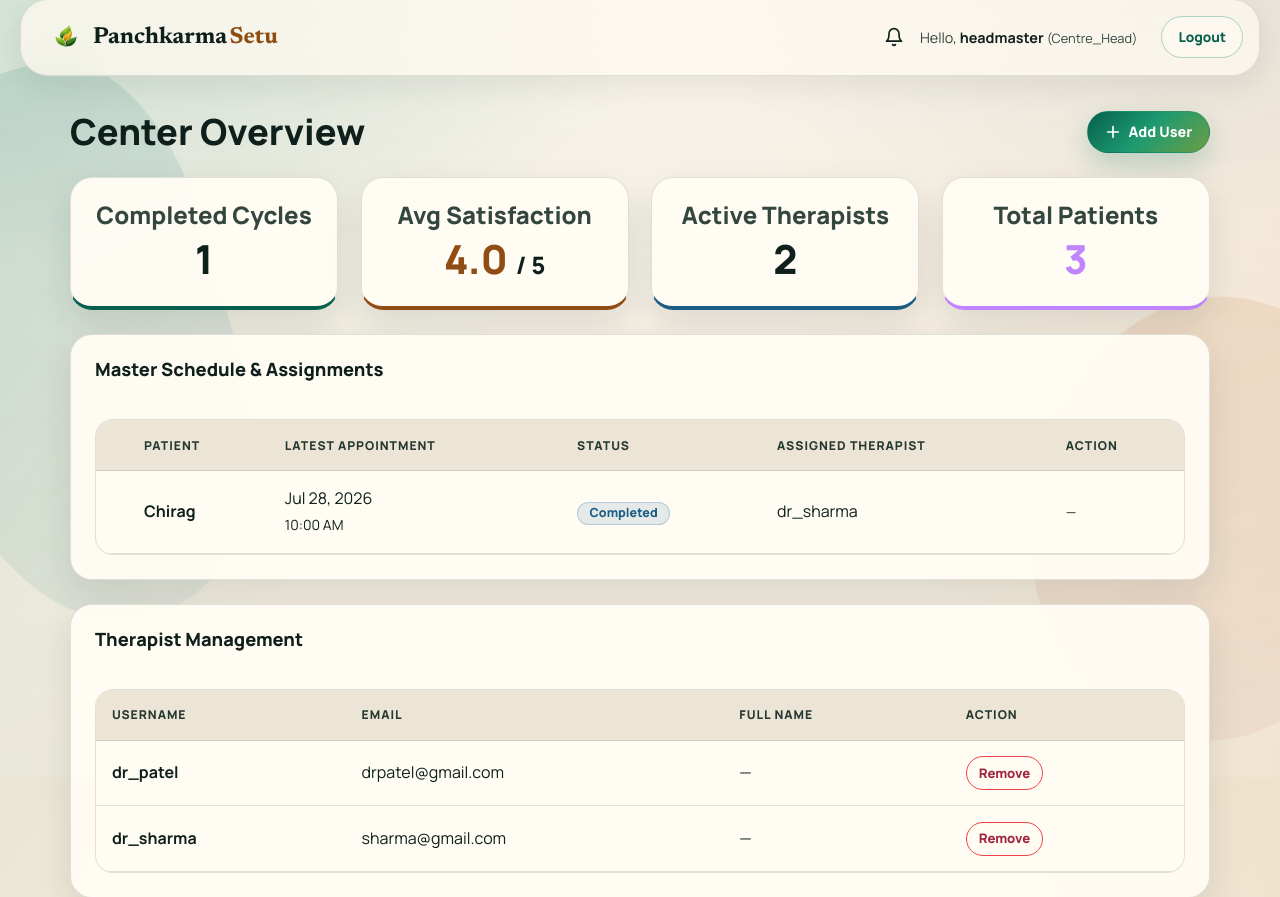
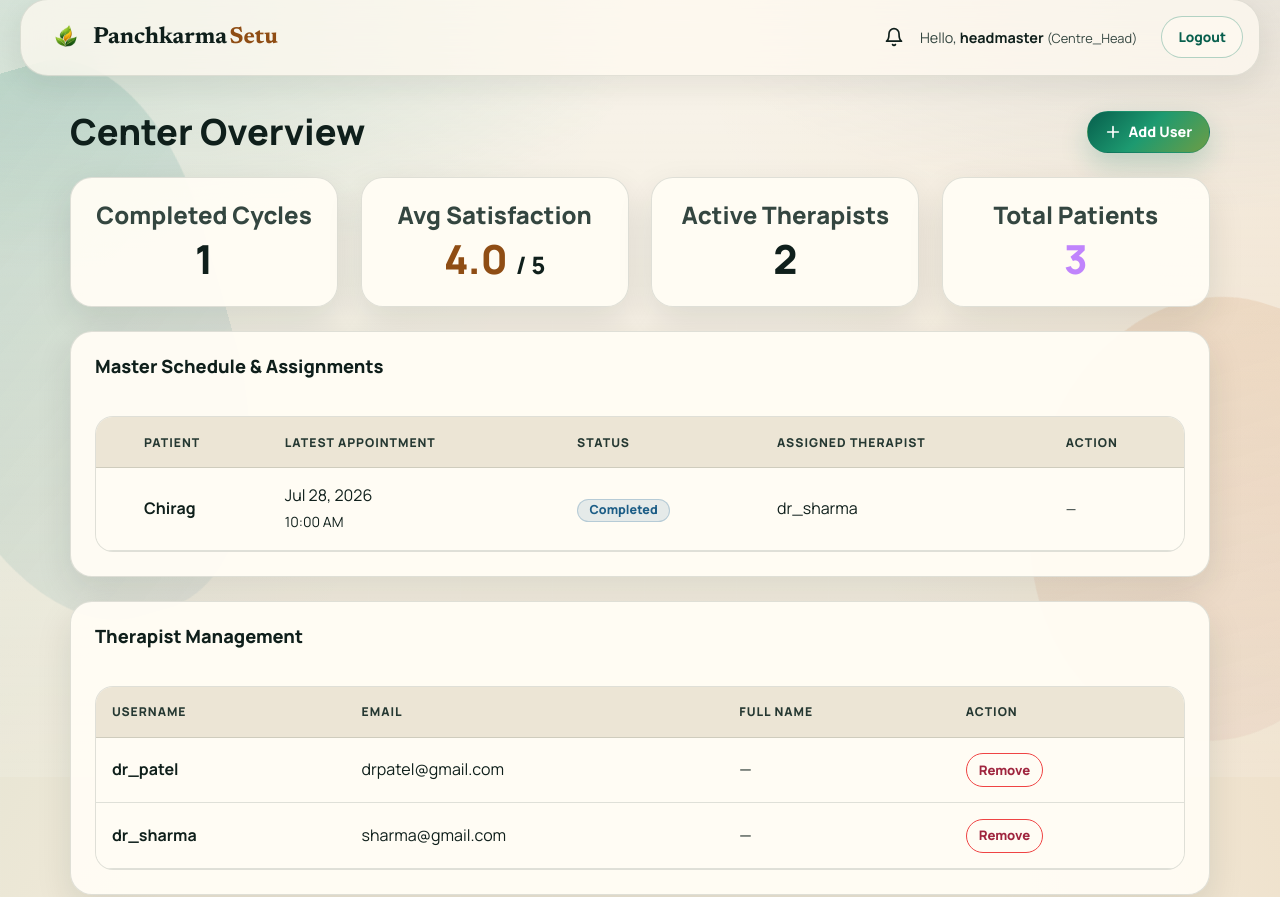
Before and after one commit to chiraggajare/PanchkarmaSetu, a Django app: page /dashboard/ in a window 1280 px wide. Shown: the part 23-920 px from the top of the page. Run offline with Django 5.2, Linux system fonts and the light colour scheme; a user stored in the database is signed in; data comes from the database, SQL or seed files in the repository; both versions use the stored data as it was after the commit.

Commit message:
Updated notifications and cards style

```diff
--- a/static/css/styles.css
+++ b/static/css/styles.css
@@ -139,6 +139,8 @@ a {
 
 /* Navigation */
 .navbar {
+    position: relative;
+    z-index: 9999;
     display: flex;
     justify-content: space-between;
     align-items: center;
--- a/templates/base.html
+++ b/templates/base.html
@@ -7,7 +7,7 @@
     <title>Panchkarma Setu | Wellness Platform</title>
     {% load static %}
     <link rel="stylesheet" href="https://cdn.jsdelivr.net/npm/bootstrap@5.3.3/dist/css/bootstrap.min.css">
-    <link rel="stylesheet" href="{% static 'css/styles.css' %}?v=8">
+    <link rel="stylesheet" href="{% static 'css/styles.css' %}?v=9">
 </head>
 
 <body>
--- a/templates/core/head_dashboard.html
+++ b/templates/core/head_dashboard.html
@@ -13,19 +13,19 @@
 
     <!-- Stats Cards -->
     <div class="dashboard-grid mb-4" style="grid-template-columns: repeat(4, 1fr);">
-        <div class="glass-card text-center" style="border-bottom: 4px solid var(--primary);">
+        <div class="glass-card text-center">
             <h4 style="color: var(--text-muted);" class="mb-2">Completed Cycles</h4>
             <h2 style="font-size: 2.5rem;" class="mb-0">{{ total_completed }}</h2>
         </div>
-        <div class="glass-card text-center" style="border-bottom: 4px solid var(--accent);">
+        <div class="glass-card text-center">
             <h4 style="color: var(--text-muted);" class="mb-2">Avg Satisfaction</h4>
             <h2 style="font-size: 2.5rem; color: var(--accent);" class="mb-0">{{ avg_rating }} <span style="font-size: 1.5rem;">/ 5</span></h2>
         </div>
-        <div class="glass-card text-center" style="border-bottom: 4px solid var(--secondary);">
+        <div class="glass-card text-center">
             <h4 style="color: var(--text-muted);" class="mb-2">Active Therapists</h4>
             <h2 style="font-size: 2.5rem;" class="mb-0">{{ therapists.count }}</h2>
         </div>
-        <div class="glass-card text-center" style="border-bottom: 4px solid #c084fc;">
+        <div class="glass-card text-center">
             <h4 style="color: var(--text-muted);" class="mb-2">Total Patients</h4>
             <h2 style="font-size: 2.5rem; color: #c084fc;" class="mb-0">{{ patients.count }}</h2>
         </div>
--- a/templates/core/patient_dashboard.html
+++ b/templates/core/patient_dashboard.html
@@ -198,7 +198,7 @@
         <h2 class="mb-4">Your Health Journey</h2>
 
         {% if pending_diagnosis %}
-        <div class="glass-card mb-4 dash-card-anim" style="border-left:4px solid var(--accent);">
+        <div class="glass-card mb-4 dash-card-anim">
             <h3>Action Required: Diagnosis Ready</h3>
             <p>Your therapist has completed your diagnosis. You've been assessed as having a <strong>{{ pending_diagnosis.get_dosha_display }}</strong> dosha.</p>
             <p class="mt-2" style="color:var(--text-muted);">{{ pending_diagnosis.diagnosis_result|truncatewords:20 }}</p>
@@ -239,7 +239,7 @@
         {% endif %}
 
         {% if completed_cycle_awaiting_feedback %}
-        <div class="glass-card mb-4 dash-card-anim" style="border-left:4px solid var(--accent);">
+        <div class="glass-card mb-4 dash-card-anim">
             {% if completed_cycle_awaiting_feedback.is_cancelled_midway %}
             <h3 style="color:#ef4444;">Treatment Concluded Incompletely</h3>
             <p class="mt-2" style="color:var(--text-muted);">
--- a/templates/core/submit_diagnosis.html
+++ b/templates/core/submit_diagnosis.html
@@ -3,7 +3,7 @@
 <div style="max-width:600px;" class="mx-auto">
     <h2 class="mb-5" style="color:var(--primary);">Submit Diagnosis Report</h2>
 
-    <div class="glass-card mb-4" style="border-left:4px solid var(--secondary);">
+    <div class="glass-card mb-4">
         <h4>Patient Intake Info</h4>
         <div class="row g-3 mt-2">
             <p class="col-6 mb-0" style="color:var(--text-muted);"><strong>Age:</strong> {{ appointment.age }}</p>
--- a/templates/core/therapist_dashboard.html
+++ b/templates/core/therapist_dashboard.html
@@ -11,7 +11,6 @@
             {% for i in "12345" %}
             {% if forloop.counter <= avg_therapist_rating %}<svg xmlns="http://www.w3.org/2000/svg" width="18" height="18" viewBox="0 0 24 24" fill="var(--accent)" stroke="var(--accent)" stroke-width="1" style="vertical-align:middle;"><polygon points="12 2 15.09 8.26 22 9.27 17 14.14 18.18 21.02 12 17.77 5.82 21.02 7 14.14 2 9.27 8.91 8.26 12 2"/></svg>
             {% else %}<svg xmlns="http://www.w3.org/2000/svg" width="18" height="18" viewBox="0 0 24 24" fill="none" stroke="var(--border)" stroke-width="1" style="vertical-align:middle;"><polygon points="12 2 15.09 8.26 22 9.27 17 14.14 18.18 21.02 12 17.77 5.82 21.02 7 14.14 2 9.27 8.91 8.26 12 2"/></svg>{% endif %}
-            {% endif %}
             {% endfor %}
             <span class="fw-bold ms-1" style="font-size:1.4rem;color:var(--accent);">{{ avg_therapist_rating }}</span>
             <span style="color:var(--text-muted);font-size:0.85rem;">/ 5 &bull; {{ reviews.count }} review{{ reviews.count|pluralize }}</span>
```
Also changed, not shown: templates/core/home.html (+10 -10 lines), db.sqlite3.
